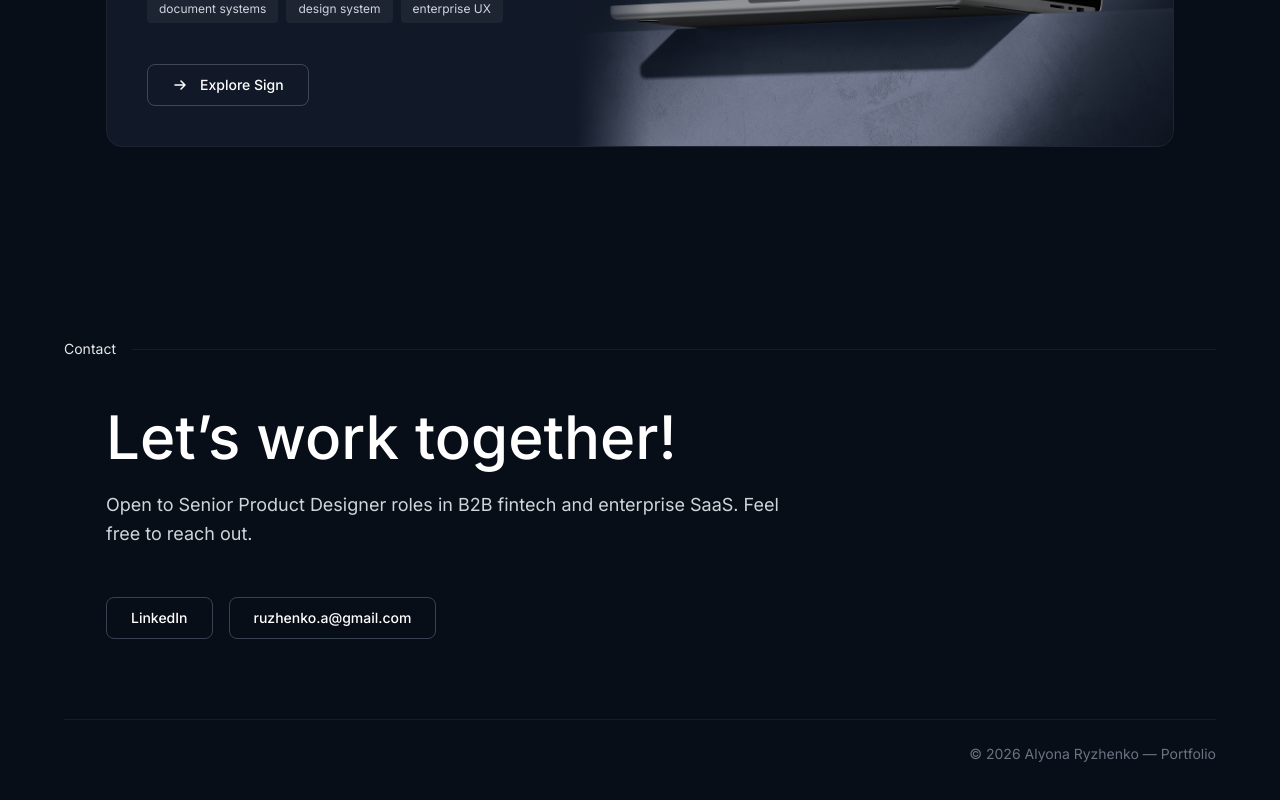
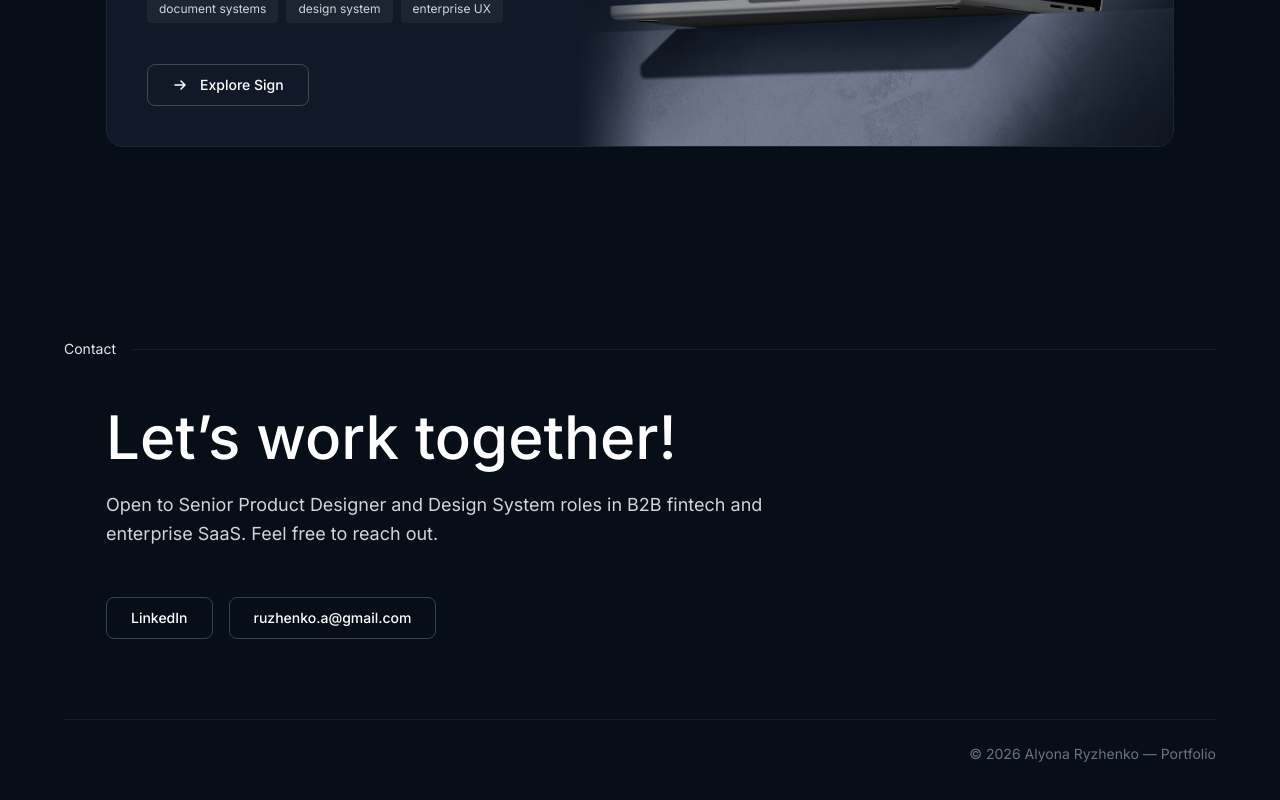
Before and after one commit to AlonaRyzhenko/alyona-portfolio, a Next.js app: page / in a window 1280 px wide. Shown: the part 2982-3782 px from the top of the page. Built offline with nearby package versions, Linux system fonts and the light colour scheme.

Commit message:
Update contact subtitle and fix LinkedIn link

```diff
--- a/components/Contact.tsx
+++ b/components/Contact.tsx
@@ -32,8 +32,8 @@ export default function Contact() {
             transition={{ duration: 0.5, delay: 0.1 }}
             className="text-[#d1d5db] text-lg leading-[1.6] max-w-[700px] mb-12"
           >
-            Open to Senior Product Designer roles in B2B fintech and enterprise
-            SaaS. Feel free to reach out.
+            Open to Senior Product Designer and Design System roles in B2B
+            fintech and enterprise SaaS. Feel free to reach out.
           </motion.p>
 
           {/* Buttons */}
@@ -45,7 +45,7 @@ export default function Contact() {
             className="flex flex-wrap gap-4"
           >
             <a
-              href="https://www.linkedin.com/in/alyona-ryzhenko"
+              href="https://www.linkedin.com/in/alyona-ryzhenko-76315b188/"
               target="_blank"
               rel="noopener noreferrer"
               className="inline-flex items-center px-6 py-2.5 rounded-lg border border-[#374151] text-white text-sm font-medium hover:border-white/30 hover:-translate-y-0.5 transition-all duration-200"
```
